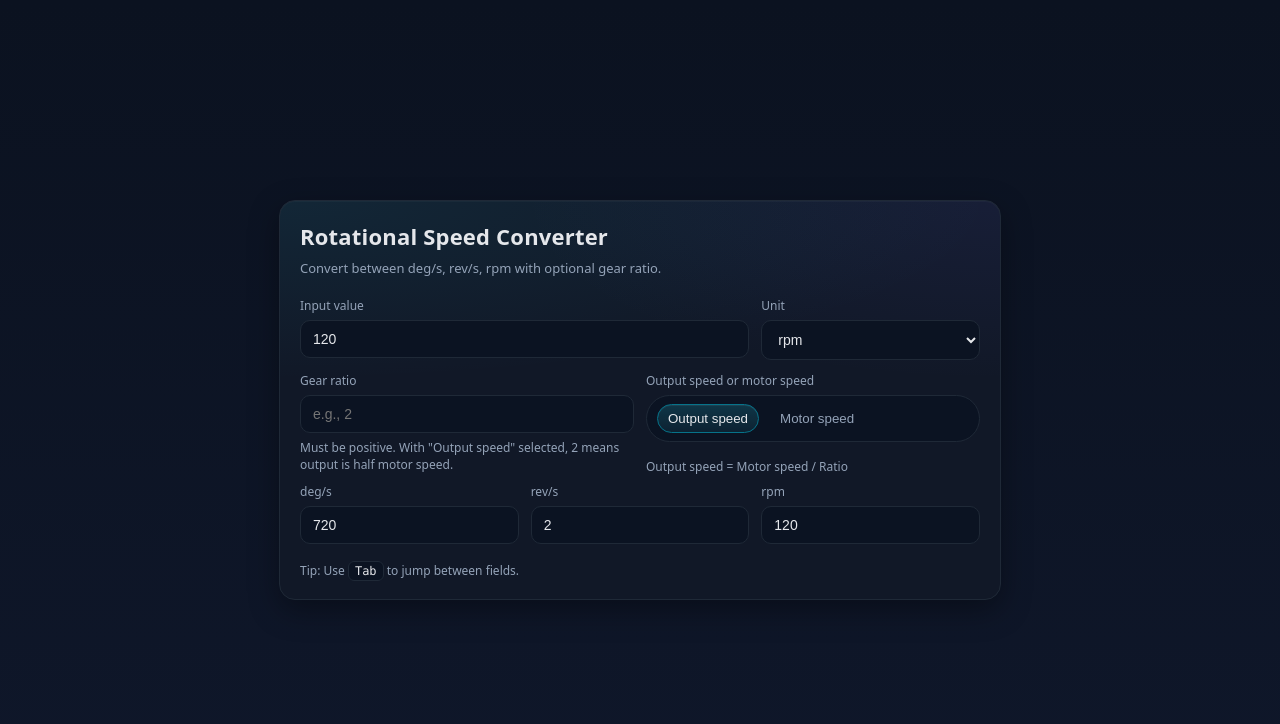
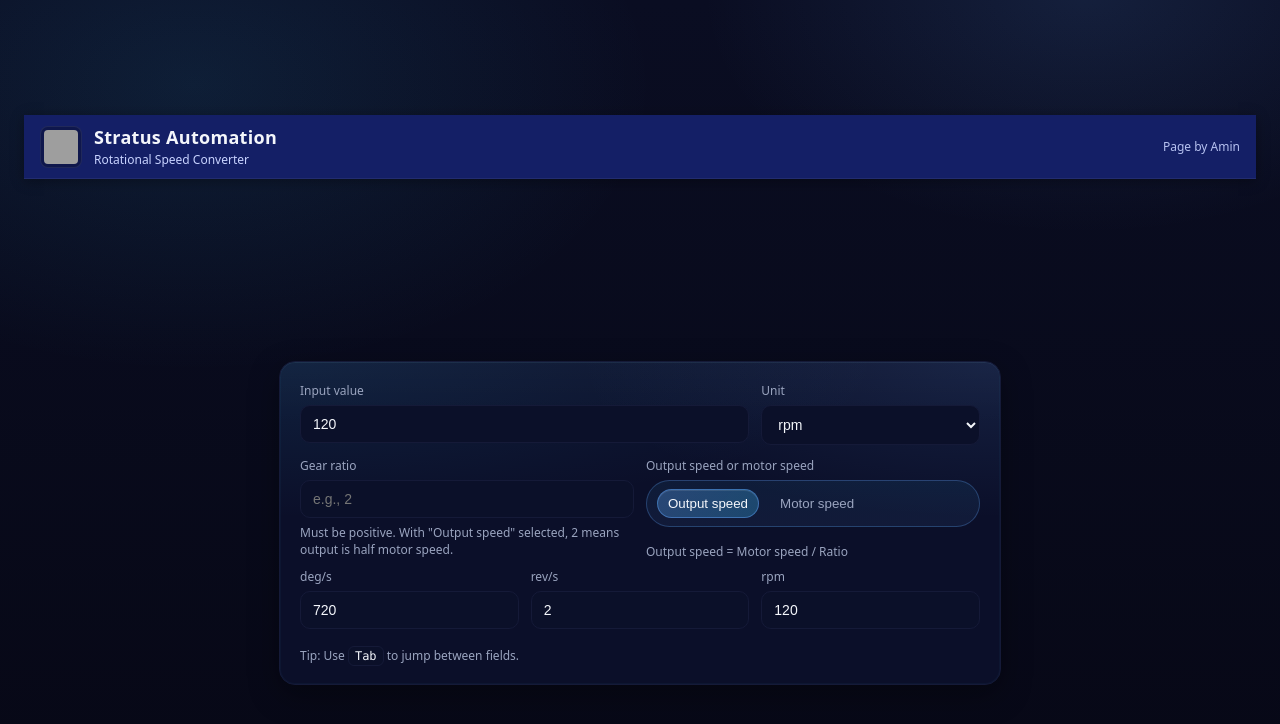
Before and after one commit to projectAmin98/Test, a plain HTML site: page index.html in a window 1280 px wide. Drawn offline with Linux system fonts and the light colour scheme; grey boxes are pictures that could not be loaded.

Commit message:
Update index.html
Update calculation on motor speed and logo

```diff
--- a/index.html
+++ b/index.html
@@ -6,38 +6,74 @@
   <title>Rotational Speed Converter</title>
   <style>
     :root {
-      --bg: #0f172a;
-      --panel: #111827;
-      --text: #e5e7eb;
-      --muted: #94a3b8;
-      --accent: #22d3ee;
-      --accent-weak: #06738a;
-      --border: #1f2937;
+      --bg: #070816;
+      --panel: #0b0f29;
+      --text: #f4f6fb;
+      --muted: #9aa4bf;
+      --accent: #60a5fa; /* blue */
+      --accent-2: #38bdf8; /* sky */
+      --accent-weak: #1e3a8a; /* dark blue */
+      --border: #151a38;
     }
     html, body {
       height: 100%;
     }
     body {
       margin: 0;
-      background: linear-gradient(180deg, #0b1220, var(--bg));
+      background:
+        radial-gradient(60vw 60vh at 15% 10%, rgba(56,189,248,0.10), transparent 60%),
+        radial-gradient(50vw 50vh at 85% 0%, rgba(96,165,250,0.12), transparent 60%),
+        linear-gradient(180deg, #0a0d22, var(--bg));
       color: var(--text);
       font-family: ui-sans-serif, system-ui, -apple-system, Segoe UI, Roboto, Ubuntu, Cantarell, Noto Sans, Arial, "Apple Color Emoji", "Segoe UI Emoji";
       display: grid;
       place-items: center;
       padding: 24px;
       box-sizing: border-box;
+      background-size: 120% 120%, 120% 120%, 100% 100%;
+      animation: floatBg 16s ease-in-out infinite;
+    }
+    @keyframes floatBg {
+      0% { background-position: 0% 0%, 100% 0%, 0% 0%; }
+      50% { background-position: 20% 10%, 80% 5%, 0% 0%; }
+      100% { background-position: 0% 0%, 100% 0%, 0% 0%; }
     }
     .card {
       width: 100%;
       max-width: 680px;
-      background: radial-gradient(1200px 300px at 0% 0%, rgba(34,211,238,0.08), transparent 60%),
-                  radial-gradient(800px 300px at 100% 0%, rgba(99,102,241,0.08), transparent 60%),
+      background: radial-gradient(1000px 260px at 0% 0%, rgba(56,189,248,0.10), transparent 60%),
+                  radial-gradient(700px 260px at 100% 0%, rgba(96,165,250,0.12), transparent 60%),
+                  linear-gradient(180deg, rgba(255,255,255,0.02), rgba(255,255,255,0.00) 20%),
                   var(--panel);
       border: 1px solid var(--border);
       border-radius: 16px;
       padding: 20px;
-      box-shadow: 0 10px 30px rgba(0,0,0,0.35), inset 0 1px 0 rgba(255,255,255,0.03);
+      box-shadow: 0 10px 30px rgba(0,0,0,0.35), 0 0 0 1px rgba(56,189,248,0.04) inset, inset 0 1px 0 rgba(255,255,255,0.04);
     }
+    .header {
+      width: 100%;
+      background: #141f66;
+      border-bottom: 1px solid rgba(255,255,255,0.06);
+      box-shadow: 0 2px 12px rgba(0,0,0,0.35);
+      position: sticky;
+      top: 0;
+      z-index: 10;
+    }
+    .header .inner {
+      max-width: 1200px;
+      margin: 0 auto;
+      display: flex;
+      align-items: center;
+      justify-content: space-between;
+      padding: 10px 16px;
+      gap: 12px;
+    }
+    .brand { display: flex; align-items: center; gap: 12px; }
+    .header .logo { height: 34px; width: 34px; border-radius: 8px; background: rgba(0,0,0,0.25); border: 1px solid rgba(255,255,255,0.08); padding: 3px; }
+    .header .title { font-weight: 800; letter-spacing: 0.3px; font-size: 18px; }
+    .header .subtitle { font-size: 12px; color: #c8d3ff; margin-top: 2px; }
+    .byline { color: #c8d3ff; font-size: 12px; text-decoration: none; opacity: 0.9; }
+    .byline:hover { text-decoration: underline; }
     h1 {
       margin: 0 0 8px 0;
       font-size: 22px;
@@ -63,7 +99,7 @@
       color: var(--muted);
     }
     input[type="number"], select, input[readonly] {
-      background: #0b1322;
+      background: #0b1029;
       color: var(--text);
       border: 1px solid var(--border);
       border-radius: 10px;
@@ -74,7 +110,7 @@
     }
     input[type="number"]:focus, select:focus {
       border-color: var(--accent);
-      box-shadow: 0 0 0 3px rgba(34,211,238,0.15);
+      box-shadow: 0 0 0 3px rgba(96,165,250,0.25), 0 0 0 1px rgba(56,189,248,0.28) inset;
     }
     .row {
       display: contents;
@@ -94,8 +130,8 @@
       display: inline-flex;
       align-items: center;
       gap: 10px;
-      background: #0b1322;
-      border: 1px solid var(--border);
+      background: linear-gradient(180deg, rgba(56,189,248,0.08), rgba(96,165,250,0.08));
+      border: 1px solid rgba(96,165,250,0.28);
       border-radius: 999px;
       padding: 8px 10px;
       user-select: none;
@@ -112,9 +148,9 @@
     }
     .pill.active {
       color: var(--text);
-      background: linear-gradient(180deg, rgba(34,211,238,0.18), rgba(34,211,238,0.08));
-      border-color: var(--accent-weak);
-      box-shadow: inset 0 1px 0 rgba(255,255,255,0.06);
+      background: linear-gradient(135deg, rgba(96,165,250,0.32), rgba(56,189,248,0.28));
+      border-color: rgba(96,165,250,0.45);
+      box-shadow: inset 0 1px 0 rgba(255,255,255,0.10);
     }
     .outputs {
       margin-top: 8px;
@@ -136,7 +172,7 @@
       align-items: center;
     }
     .kbd {
-      background: #0b1322;
+      background: #0b1029;
       border: 1px solid var(--border);
       padding: 2px 6px;
       border-radius: 6px;
@@ -146,9 +182,20 @@
   </style>
 </head>
 <body>
+  <header class="header">
+    <div class="inner">
+      <div class="brand">
+        <img class="logo" src="https://stratusauto.com/wp-content/uploads/2022/11/milestone-1.jpg" alt="Stratus Automation logo" />
+        <div>
+          <div class="title">Stratus Automation</div>
+          <div class="subtitle">Rotational Speed Converter</div>
+        </div>
+      </div>
+      <a class="byline" href="#" aria-label="Page by Amin">Page by Amin</a>
+    </div>
+  </header>
   <div class="card">
-    <h1>Rotational Speed Converter</h1>
-    <p class="sub">Convert between deg/s, rev/s, rpm with optional gear ratio.</p>
+
 
     <div class="grid">
       <div class="row">
@@ -262,7 +309,7 @@
         modeInOut.classList.toggle('active', !outInActive);
         modeOutIn.setAttribute('aria-pressed', String(outInActive));
         modeInOut.setAttribute('aria-pressed', String(!outInActive));
-        modeHelp.textContent = outInActive ? 'Output speed = Motor speed / Ratio' : 'Output speed = Motor speed × Ratio';
+        modeHelp.textContent = outInActive ? 'Output speed = Motor speed / Ratio' : 'Motor speed (gear ratio ignored)';
         update();
       }
 
@@ -288,12 +335,18 @@
         const inRevS = toRevPerSec(value, unit);
         let outRevSVal = inRevS;
 
-        if (ratioOk) {
-          outRevSVal = (mode === 'out_in') ? (inRevS / ratio) : (inRevS * ratio);
-          status.textContent = '';
-        } else if (inputGear.value.trim() !== '') {
-          status.textContent = 'Enter a positive gear ratio';
+        if (mode === 'out_in') {
+          if (ratioOk) {
+            outRevSVal = inRevS / ratio;
+            status.textContent = '';
+          } else if (inputGear.value.trim() !== '') {
+            status.textContent = 'Enter a positive gear ratio';
+          } else {
+            status.textContent = '';
+          }
         } else {
+          // Motor speed mode: ignore ratio entirely
+          outRevSVal = inRevS;
           status.textContent = '';
         }
 
```
